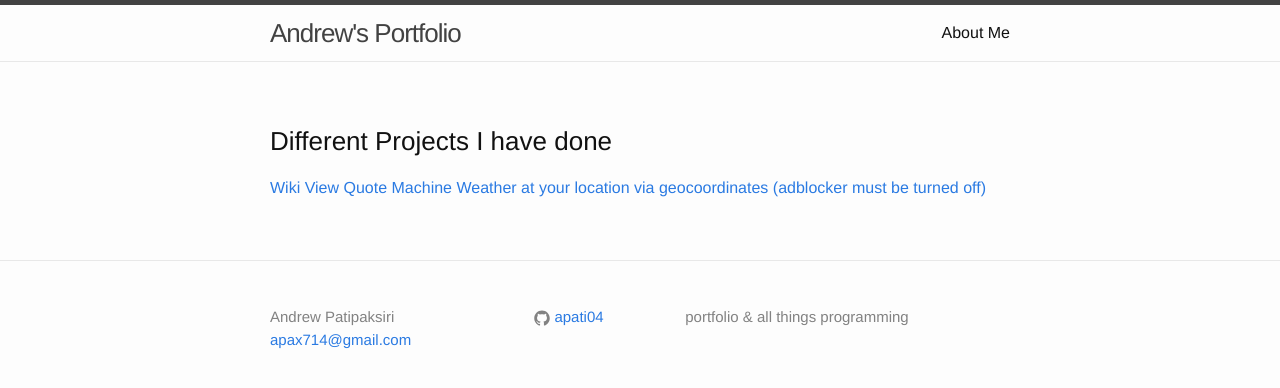
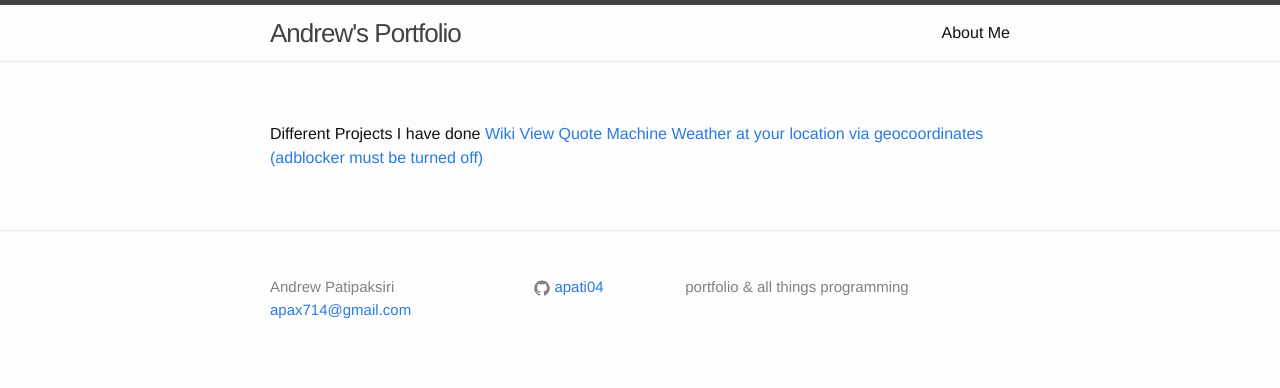
Before and after one commit to apati04/apati04.github.io, a Jekyll site: the page built from resume/index.html, in a window 1280 px wide. Shown: the top 388 px of the page. Built offline with Jekyll 4.4.1, drawn with Linux system fonts in a browser that asks for light colours.

Commit message:
Update index.html

```diff
--- a/resume/index.html
+++ b/resume/index.html
@@ -1,9 +1,8 @@
 ---
 layout: post
 ---
-<h3>Different Projects I have done</h3>
-<p>
+Different Projects I have done
+
   <a href="http://codepen.io/apati04/live/qRpvbX">Wiki View</a>
   <a href="http://codepen.io/apati04/live/NbByYo">Quote Machine</a>
   <a hfref="http://codepen.io/apati04/live/vgpGZJ">Weather at your location via geocoordinates (adblocker must be turned off)</a>
-</p>
```
